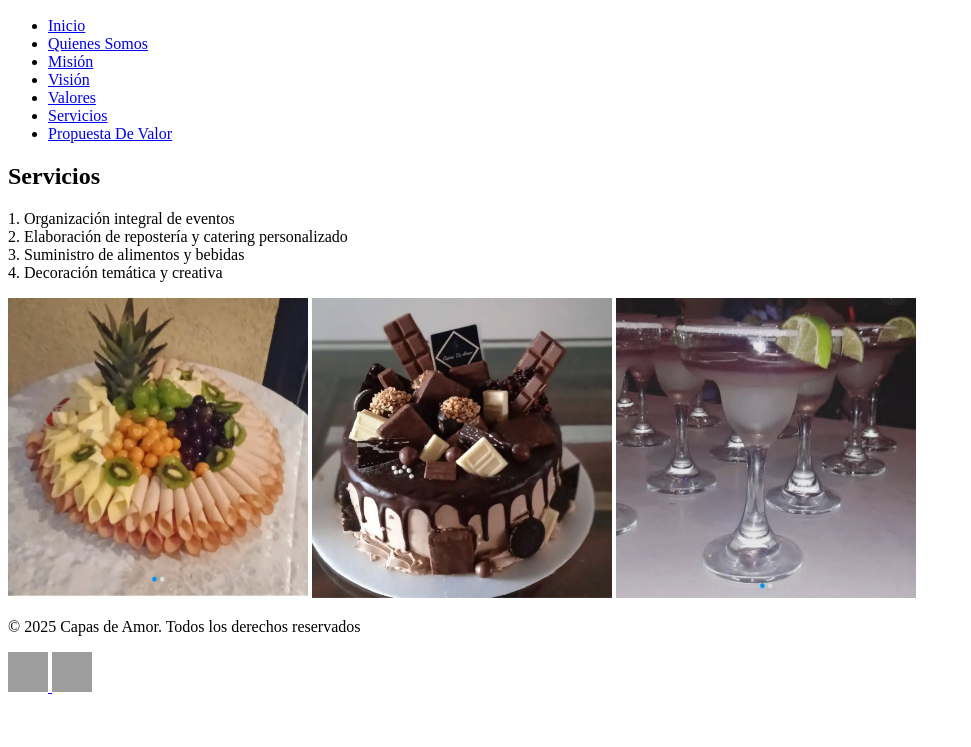
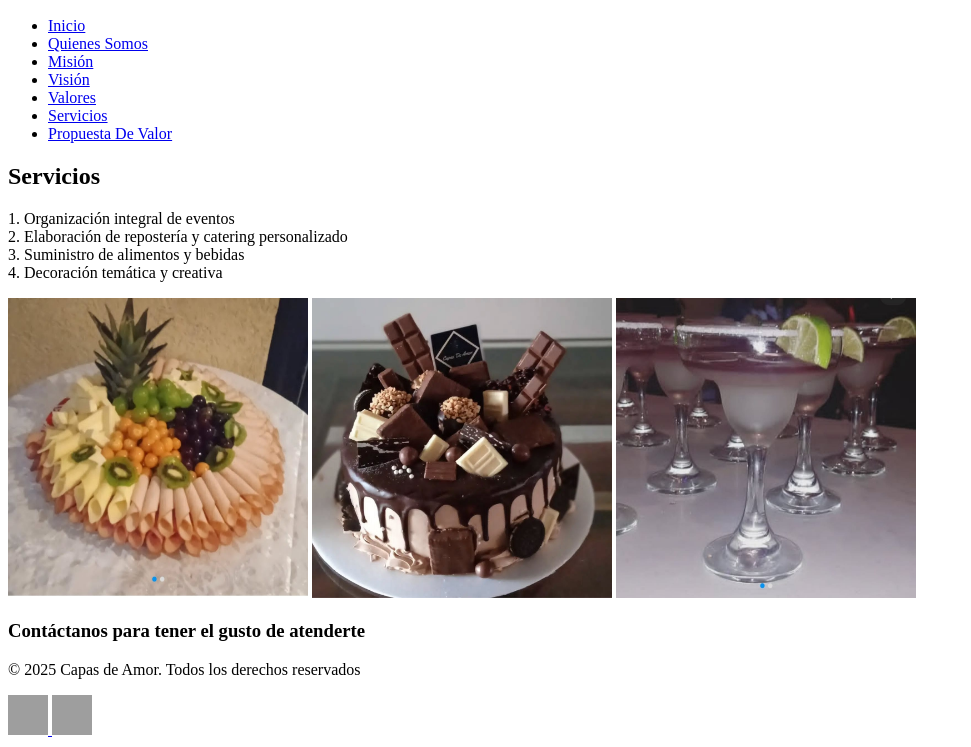
Before and after one commit to CAPASDEAMOR/Capas-de-amor, a plain HTML site: page servicios.html in a window 1280 px wide. Shown: the part 383-1130 px from the top of the page, without its empty margins (0-971 px from the left). Before the commit the page ends 1087 px from the top, so only its background shows below. Drawn offline with Linux system fonts and the light colour scheme; grey boxes are pictures that could not be loaded.

Commit message:
Update servicios.html

```diff
--- a/servicios.html
+++ b/servicios.html
@@ -33,6 +33,7 @@
 <img src="IMG/IMAGEN3.jpeg" width="300" height="300">
 <img src="IMG/IMAGEN1.jpeg" width="300" height="300">
 <img src="IMG/IMAGEN4.jpeg" width="300" height="300">
+<h3>Contáctanos para tener el gusto de atenderte</h3>
 
 <footer>
     <p>© 2025 Capas de Amor. Todos los derechos reservados</p>
```
